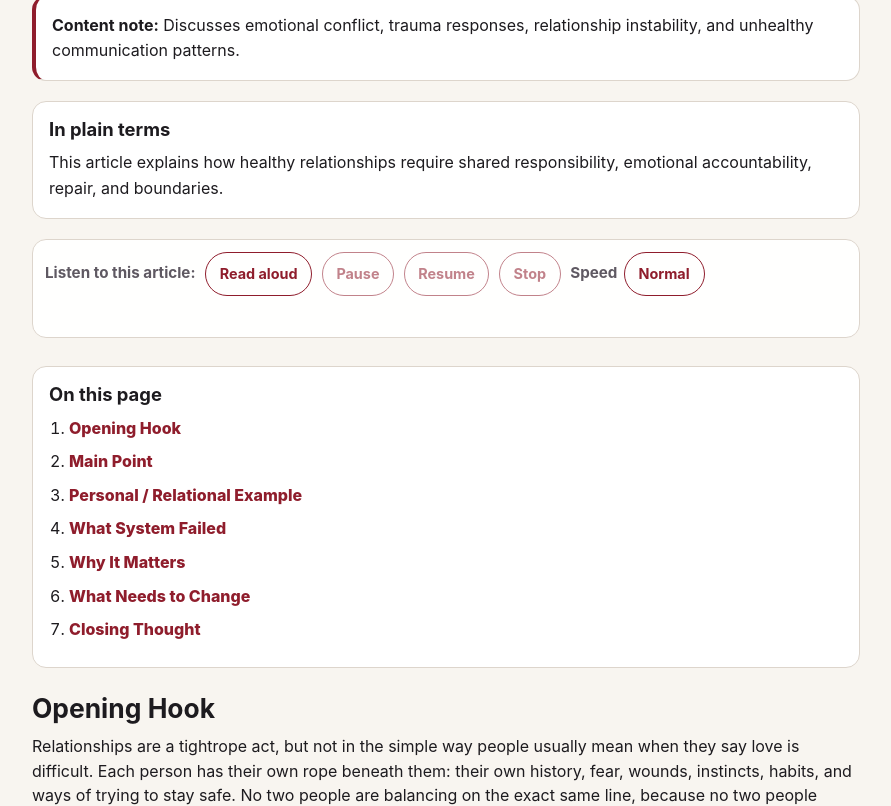
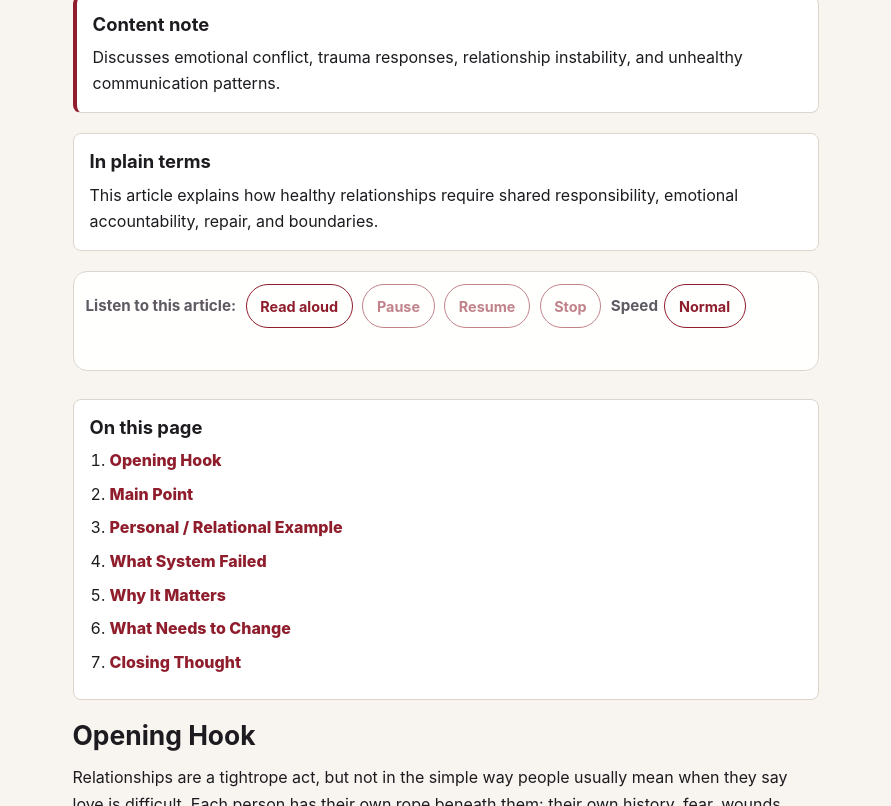
Before and after one commit to cjblackthorn/cjblackthorn.github.io, a Jekyll site: the page built from _posts/2026-05-04-relationships-are-a-tightrope-act.md, in a window 1280 px wide and 1400 px high, cut to the strip 594-1400 px from the top of the window. Shown: the whole strip, without its empty margins (194-1085 px from the left). Built offline with Jekyll 4.4.1, drawn with Linux system fonts in a browser that asks for light colours.

Commit message:
Polish article readability

```diff
--- a/_layouts/default.html
+++ b/_layouts/default.html
@@ -14,8 +14,8 @@
     <meta name="theme-color" content="#f8f5f0" media="(prefers-color-scheme: light)">
     <meta name="theme-color" content="#0f0f12" media="(prefers-color-scheme: dark)">
 
-    <link rel="stylesheet" href="{{ '/assets/css/style.css' | relative_url }}">
-    <link rel="stylesheet" href="{{ '/assets/css/enhancements.css' | relative_url }}?v=20260628">
+    <link rel="stylesheet" href="{{ '/assets/css/style.css' | relative_url }}?v=20260704">
+    <link rel="stylesheet" href="{{ '/assets/css/enhancements.css' | relative_url }}?v=20260704">
 
     <!-- Cloudflare Web Analytics -->
     <script
--- a/_layouts/post.html
+++ b/_layouts/post.html
@@ -36,23 +36,23 @@ layout: default
   {% endif %}
 
   {% if page.content_note %}
-    <section class="content-note" aria-label="Content note">
-      <strong>Content note:</strong>
-      <span>{{ page.content_note }}</span>
+    <section class="content-note" aria-labelledby="content-note-heading">
+      <h2 id="content-note-heading" class="content-note-title">Content note</h2>
+      <p>{{ page.content_note }}</p>
     </section>
   {% endif %}
 
   {% if page.plain_summary %}
-    <section class="plain-summary" aria-label="Plain language summary">
-      <h2>In plain terms</h2>
+    <section class="plain-summary" aria-labelledby="plain-summary-heading">
+      <h2 id="plain-summary-heading">In plain terms</h2>
       <p>{{ page.plain_summary }}</p>
     </section>
   {% endif %}
 
-  <section class="article-reader" aria-label="Read article aloud">
-    <span class="article-reader-label">Listen to this article:</span>
+  <section class="article-reader" aria-labelledby="article-reader-heading">
+    <span id="article-reader-heading" class="article-reader-label">Listen to this article:</span>
 
-    <button class="reader-button" type="button" data-read-article>
+    <button class="reader-button" type="button" data-read-article aria-controls="post-content">
       Read aloud
     </button>
 
@@ -85,7 +85,7 @@ layout: default
     <ol data-article-toc-list></ol>
   </nav>
 
-  <div class="post-content">
+  <div id="post-content" class="post-content">
     {{ content }}
   </div>
 
--- a/assets/css/enhancements.css
+++ b/assets/css/enhancements.css
@@ -360,10 +360,10 @@ body.high-contrast .followit--follow-form-container .preview-submit-button butto
 .plain-summary,
 .article-toc,
 .related-posts {
-  margin: 1.25rem 0;
+  margin: 1.25rem auto;
   padding: 1rem;
   border: 1px solid var(--border);
-  border-radius: 14px;
+  border-radius: 8px;
   background: var(--bg-soft);
 }
 
@@ -375,13 +375,14 @@ body.high-contrast .followit--follow-form-container .preview-submit-button butto
   border-left: 4px solid var(--accent);
 }
 
-.content-note strong,
+.content-note-title,
 .plain-summary h2,
 .article-toc h2,
 .related-posts h2 {
   color: var(--text);
 }
 
+.content-note-title,
 .plain-summary h2,
 .article-toc h2,
 .related-posts h2 {
@@ -390,6 +391,7 @@ body.high-contrast .followit--follow-form-container .preview-submit-button butto
   font-size: 1.15rem;
 }
 
+.content-note p,
 .plain-summary p,
 .article-toc ol,
 .related-posts ul {
@@ -404,6 +406,10 @@ body.high-contrast .followit--follow-form-container .preview-submit-button butto
 .article-toc li,
 .related-posts li {
   margin: 0.5rem 0;
+}
+
+.article-toc-subitem {
+  margin-left: 1rem;
 }
 
 .article-toc a,
@@ -445,7 +451,7 @@ body.high-contrast .followit--follow-form-container .preview-submit-button butto
   flex-wrap: wrap;
   align-items: center;
   gap: 0.6rem;
-  margin: 1rem 0 1.75rem;
+  margin: 1rem auto 1.75rem;
   padding: 0.75rem;
   border: 1px solid var(--border);
   border-radius: 14px;
@@ -523,7 +529,8 @@ body.high-contrast .followit--follow-form-container .preview-submit-button butto
   }
 
   .article-reader {
-    top: 3.25rem;
+    position: static;
+    top: auto;
     display: grid;
     grid-template-columns: 1fr 1fr;
   }
@@ -551,8 +558,6 @@ body.high-contrast .followit--follow-form-container .preview-submit-button butto
   .display-tools,
   .article-reader,
   .article-toc,
-  .content-note,
-  .plain-summary,
   .related-posts {
     display: none !important;
   }
--- a/assets/css/style.scss
+++ b/assets/css/style.scss
@@ -443,13 +443,33 @@ button:hover {
   margin-bottom: 1.25rem;
 }
 
+.post-header,
+.content-note,
+.plain-summary,
+.article-reader,
+.article-toc,
+.post-content,
+.print-source,
+.post-footer {
+  max-width: 74ch;
+  margin-right: auto;
+  margin-left: auto;
+}
+
+.post > hr {
+  max-width: 74ch;
+  margin-right: auto;
+  margin-left: auto;
+}
+
 .post-title {
   margin-bottom: 0.35rem;
   line-height: 1.15;
   font-size: clamp(1.6rem, 7vw, 2.6rem) !important;
   text-wrap: balance;
-  overflow-wrap: normal;
+  overflow-wrap: anywhere;
   word-break: normal;
+  hyphens: auto;
 }
 
 .post-meta {
@@ -457,27 +477,57 @@ button:hover {
 }
 
 .post-content {
-  line-height: 1.55;
+  line-height: 1.7;
+  overflow-wrap: break-word;
+}
+
+.post-content > :first-child {
+  margin-top: 0;
 }
 
 .post-content p {
-  margin-bottom: 0.85rem;
+  margin-bottom: 1.1rem;
+}
+
+.post-content ul,
+.post-content ol {
+  margin-bottom: 1.15rem;
+}
+
+.post-content li + li {
+  margin-top: 0.35rem;
+}
+
+.post-content li > ul,
+.post-content li > ol {
+  margin-top: 0.35rem;
 }
 
 .post-content h2 {
-  margin-top: 1.6rem;
-  margin-bottom: 0.55rem;
+  margin-top: 2.1rem;
+  margin-bottom: 0.75rem;
   line-height: 1.2;
   font-size: clamp(1.25rem, 5vw, 1.65rem) !important;
   text-wrap: balance;
+  scroll-margin-top: 8.5rem;
 }
 
 .post-content h3 {
-  margin-top: 1.2rem;
-  margin-bottom: 0.45rem;
+  margin-top: 1.6rem;
+  margin-bottom: 0.6rem;
   line-height: 1.25;
   font-size: clamp(1.1rem, 4vw, 1.35rem) !important;
   text-wrap: balance;
+  scroll-margin-top: 8.5rem;
+}
+
+.post-content blockquote {
+  margin: 1.5rem 0;
+}
+
+.post-content img {
+  border: 1px solid var(--border);
+  border-radius: 8px;
 }
 
 .post-list > li {
--- a/assets/js/post-actions.js
+++ b/assets/js/post-actions.js
@@ -107,6 +107,7 @@ document.addEventListener('DOMContentLoaded', () => {
       const item = document.createElement('li');
       const link = document.createElement('a');
 
+      item.className = heading.tagName.toLowerCase() === 'h3' ? 'article-toc-subitem' : 'article-toc-item';
       link.href = `#${heading.id}`;
       link.textContent = heading.textContent;
       item.appendChild(link);
```
